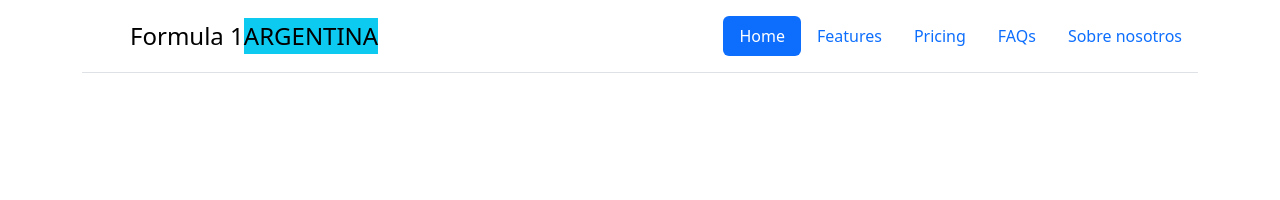
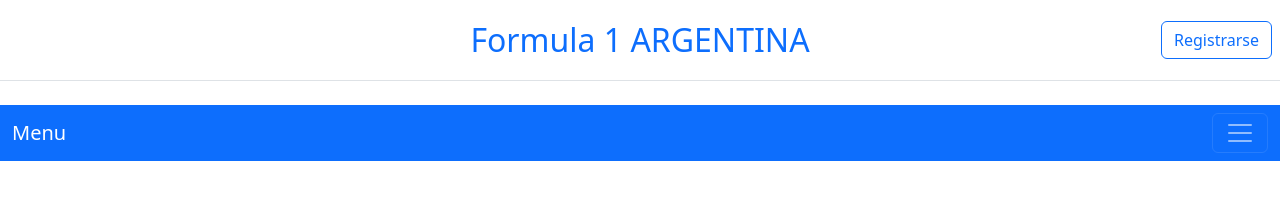
Before and after one commit to jajajajvicentehjajajaja/trabajoadema--chiappa, a plain HTML site: page index.html in a window 1280 px wide. Drawn offline with nearby package versions, Linux system fonts and the light colour scheme.

Commit message:
trmine el menu/titulo

```diff
--- a/index.html
+++ b/index.html
@@ -10,24 +10,49 @@
     <title>FORMULA 1</title>
 </head>
 <body>
-    <div class="container ">
-        <header class="d-flex flex-wrap justify-content-center py-3 mb-4 border-bottom">
-          <a href="/" class="d-flex align-items-center mb-3 mb-md-0 me-md-auto link-body-emphasis text-decoration-none">
-            <svg class="bi me-2" width="40" height="32"><use xlink:href="#bootstrap"></use></svg>
-            <span class="fs-4">Formula 1</span>
-            <span class="fs-4 bg-info">ARGENTINA</span>
+    <header class="d-flex flex-wrap align-items-center justify-content-center justify-content-md-between py-3 mb-4 border-bottom">
+        <div class="col-md-3 mb-2 mb-md-0">
+          <a href="/" class="d-inline-flex link-body-emphasis text-decoration-none">
+            <svg class="bi" width="40" height="32" role="img" aria-label="Bootstrap"><use xlink:href="#bootstrap"></use></svg>
           </a>
+        </div>
 
-          <ul class="nav nav-pills">
-            <li class="nav-item"><a href="#" class="nav-link active" aria-current="page">Home</a></li>
-            <li class="nav-item"><a href="#" class="nav-link">Features</a></li>
-            <li class="nav-item"><a href="#" class="nav-link">Pricing</a></li>
-            <li class="nav-item"><a href="#" class="nav-link">FAQs</a></li>
-            <li class="nav-item"><a href="#" class="nav-link">Sobre nosotros</a></li>
-          </ul>
-        </header>
-      </div>
+        <span class="fs-2 text-white "><a class="link-underline-lightlink-offset-2 link-underline link-underline-opacity-0" href="index.html">Formula 1 ARGENTINA</a></span>
 
+        <div class="col-md-3 text-end">
+          <button type="button" class="btn btn-outline-primary me-2">Registrarse</button>
+        </div>
+      </header>
+
+
+      <nav class="navbar navbar-dark bg-primary" aria-label="First navbar example">
+        <div class="container-fluid">
+          <a class="navbar-brand" href="#">Menu</a>
+          <button class="navbar-toggler collapsed" type="button" data-bs-toggle="collapse" data-bs-target="#navbarsExample01" aria-controls="navbarsExample01" aria-expanded="false" aria-label="Toggle navigation">
+            <span class="navbar-toggler-icon"></span>
+          </button>
+
+          <div class="navbar-collapse collapse" id="navbarsExample01" style="">
+            <ul class="navbar-nav me-auto mb-2">
+              <li class="nav-item">
+                <a class="nav-link" aria-current="page" href="#">Sobre nosotros</a>
+              </li>
+              <li class="nav-item">
+                <a class="nav-link" href="#">Fotos de la ultima carrera</a>
+              </li>
+              <li class="nav-item dropdown">
+                <a class="nav-link dropdown-toggle" href="#" data-bs-toggle="dropdown" aria-expanded="false">Colapinto puesto:</a>
+                <ul class="dropdown-menu">
+                  <li class="dropdown-item">1ra carrera: </li>
+                  <li class="dropdown-item">2da carrera: </li>
+                  <li class="dropdown-item">3ra carrera:</li>
+                </ul>
+              </li>
+            </ul>
+
+          </div>
+        </div>
+      </nav>
 
 
 </body>
```
